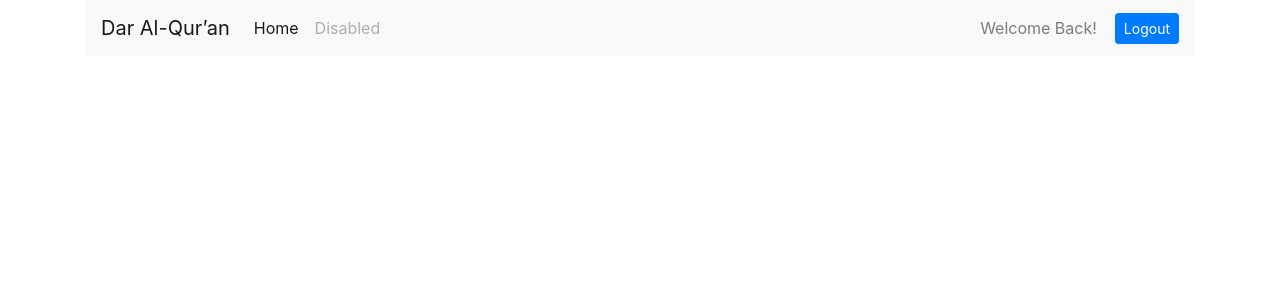
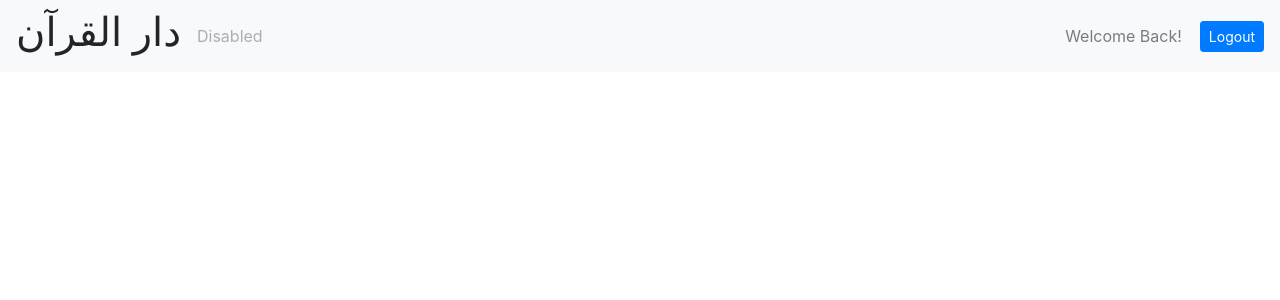
Before and after one commit to aleempasha567/DarAlQuran-, a CodeIgniter app: the page made by application/views/admin/header.php in a window 1280 px wide. Shown: the top 300 px of the page. Run offline with CodeIgniter, Linux system fonts and the light colour scheme; some libraries are stand-ins or nearby versions.

Commit message:
Header and Footer updated

```diff
--- a/application/views/admin/footer.php
+++ b/application/views/admin/footer.php
@@ -1,9 +1,7 @@
 <footer class="footer">
-  <div class="container">
-    <span class="text-muted">Place sticky footer content here.</span>
+  <div class="text-center">
+    <span class="">(A tree begins with a seed.) أول الشجرة بذرة</span>
   </div>
 </footer>
-<script src="https://code.jquery.com/jquery-3.3.1.js" integrity="sha256-2Kok7MbOyxpgUVvAk/HJ2jigOSYS2auK4Pfzbm7uH60=" crossorigin="anonymous"></script>
-    <script src="<?php echo base_url('assets/js/bootstrap.min.js');?>"></script>
 </body>
 </html>
--- a/application/views/admin/header.php
+++ b/application/views/admin/header.php
@@ -7,32 +7,51 @@
     <meta name="viewport" content="width=device-width, initial-scale=1, shrink-to-fit=no">
     <link href="<?php echo base_url('assets/css/bootstrap.min.css');?>" rel="stylesheet">
     <link href="<?php echo base_url('assets/css/main.css');?>" rel="stylesheet">
+    <script src="https://code.jquery.com/jquery-3.3.1.js" integrity="sha256-2Kok7MbOyxpgUVvAk/HJ2jigOSYS2auK4Pfzbm7uH60=" crossorigin="anonymous"></script>
+    <script src="<?php echo base_url('assets/js/bootstrap.min.js');?>"></script>
 </head>
 
 <body>
-<div id="app" class="container">
+<div id="app">
     <nav class="navbar navbar-expand-lg navbar-light bg-light">
-        <a class="navbar-brand" href="/">Dar Al-Qur’an</a>
+        <h1 class="mr-2">دار القرآن</h1>
         <button class="navbar-toggler" type="button" data-toggle="collapse" data-target="#navbarNavDropdown" aria-controls="navbarNavDropdown" aria-expanded="false" aria-label="Toggle navigation">
             <span class="navbar-toggler-icon"></span>
         </button>
         <div id="navbarNavDropdown" class="navbar-collapse collapse">
             <ul class="navbar-nav mr-auto">
-                <li class="nav-item active">
+                <!-- <li class="nav-item active">
                     <a class="nav-link" href="#">Home <span class="sr-only">(current)</span></a>
-                </li>
+                </li> -->
                 <!--ACCESS MENUS FOR ADMIN-->
                 <?php if($this->session->userdata('level')==='1'):?>
-                <li class="nav-item">
-                    <a class="nav-link" href="#">Features</a>
+                <li class="nav-item dropdown">
+                    <a class="nav-link dropdown-toggle" href="http://example.com" id="navbarDropdownMenuLink" data-toggle="dropdown" aria-haspopup="true" aria-expanded="false">
+                      Books
+                    </a>
+                    <div class="dropdown-menu" aria-labelledby="navbarDropdownMenuLink">
+                        <a href="<?php echo site_url('admin/bookauthor');?>" class="dropdown-item" href="#">Authors</a>
+                        <a class="dropdown-item" href="#">Categories</a>
+                        <a class="dropdown-item" href="#">Type</a>
+                    </div>
                 </li>
                 <li class="nav-item dropdown">
                     <a class="nav-link dropdown-toggle" href="http://example.com" id="navbarDropdownMenuLink" data-toggle="dropdown" aria-haspopup="true" aria-expanded="false">
-                      Dropdown
+                      FATWA
                     </a>
                     <div class="dropdown-menu" aria-labelledby="navbarDropdownMenuLink">
-                        <a class="dropdown-item" href="#">Action</a>
-                        <a class="dropdown-item" href="#">Another action</a>
+                        <a class="dropdown-item" href="#">The Mufti</a>
+                        <a class="dropdown-item" href="#">Categories</a>
+                    </div>
+                </li>
+                <li class="nav-item dropdown">
+                    <a class="nav-link dropdown-toggle" href="http://example.com" id="navbarDropdownMenuLink" data-toggle="dropdown" aria-haspopup="true" aria-expanded="false">
+                      Islamic program
+                    </a>
+                    <div class="dropdown-menu" aria-labelledby="navbarDropdownMenuLink">
+                        <a class="dropdown-item" href="#">Program</a>
+                        <a class="dropdown-item" href="#">Categories</a>
+                        <a class="dropdown-item" href="#">Type</a>
                     </div>
                 </li>
                 <!--ACCESS MENUS FOR STAFF-->
```
